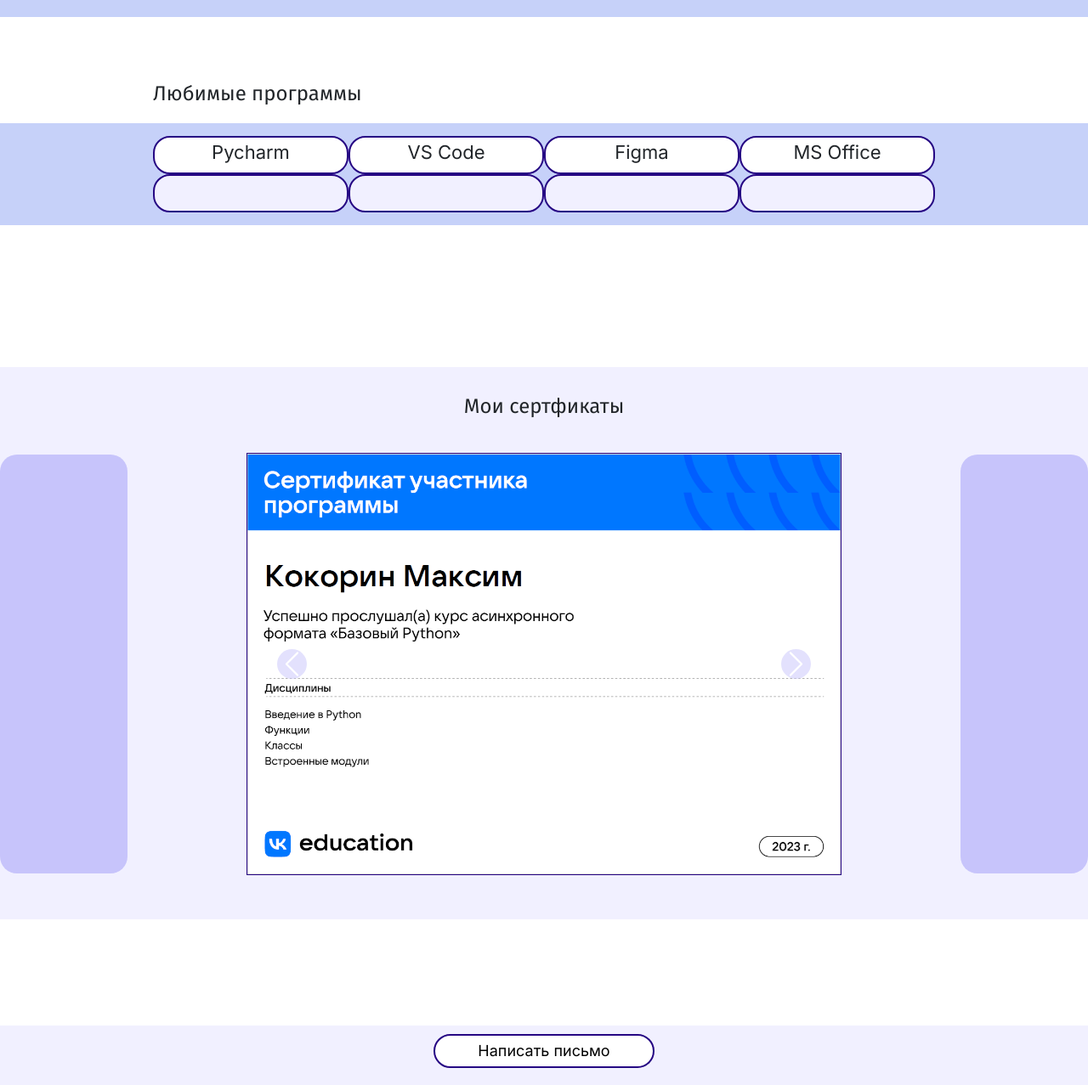
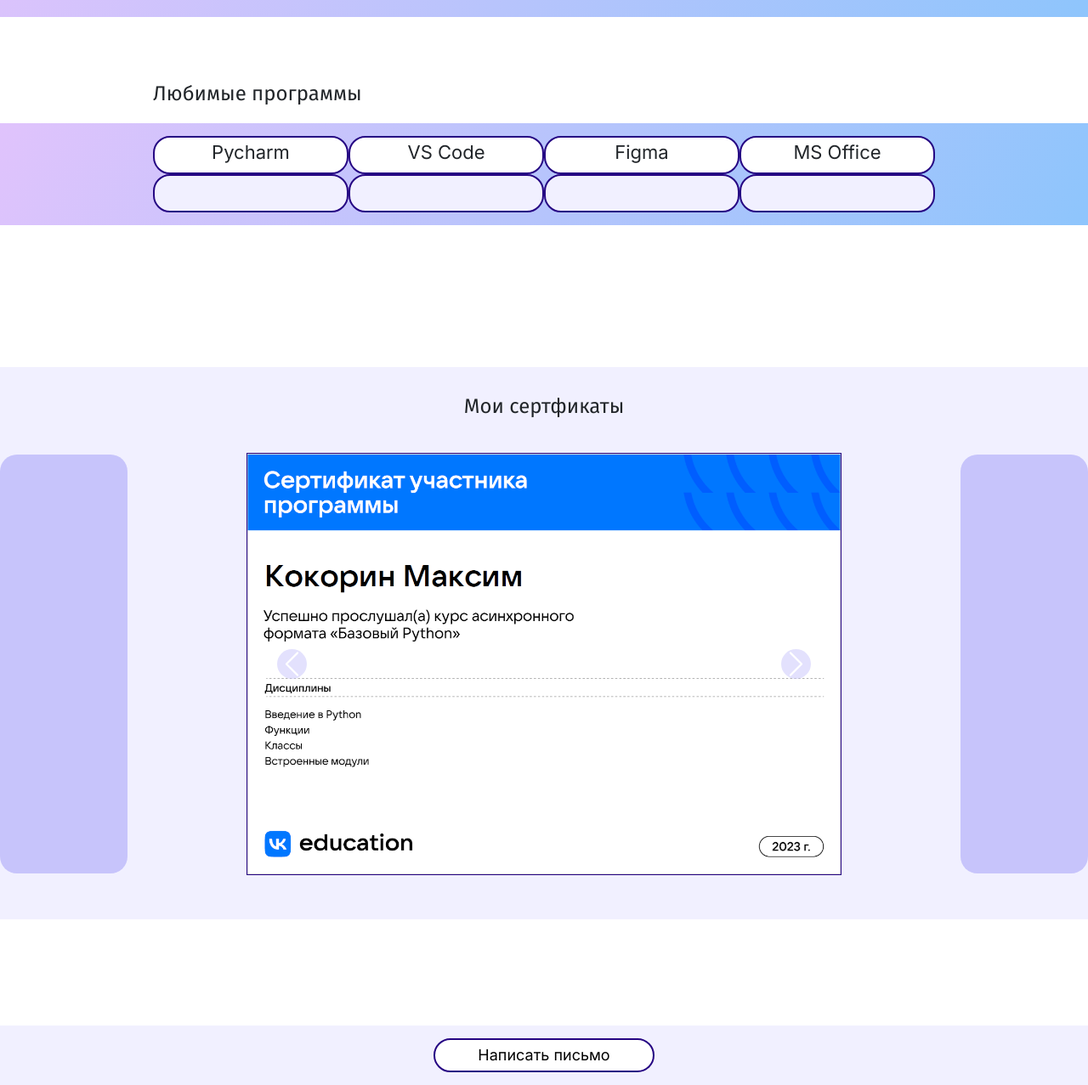
Before and after one commit to MaximKokorin/portfolio, a plain HTML site: page index.html in a window 1280 px wide. Shown: the part 1079-2356 px from the top of the page at 85% size. Drawn offline with nearby package versions, Linux system fonts and the light colour scheme.

Commit message:
updated the background and aligned the button

```diff
--- a/style.css
+++ b/style.css
@@ -113,7 +113,6 @@
     font-size: 24px;
     font-family: 'Inter';
     padding: 5px;
-    /* margin-bottom: 22px; */
 }
 
 .header-container-2-2 {
@@ -299,7 +298,7 @@
 
 .container_my_skills_main {
     height: 200px;
-    background-color: #C6D1F9;
+    background-image: linear-gradient(120deg, #e0c3fc 0%, #8ec5fc 100%);
     display: flex;
     flex-direction: column;
     justify-content: center;
@@ -307,7 +306,7 @@
 
 .container_my_programms_main {
     height: 140px;
-    background-color: #C6D1F9;
+    background-image: linear-gradient(120deg, #e0c3fc 0%, #8ec5fc 100%);
     display: flex;
     flex-direction: column;
     justify-content: center;
@@ -792,8 +791,8 @@
 }
 
 footer {
+    display: flex;
     height: 70px;
-    padding-top: 10px;
     background-color: #F1F0FF;
 }
 
@@ -803,8 +802,8 @@
     border: 2px solid #250483;
     width: 260px;
     height: 40px;
-    display: block;
-    margin: 0 auto;
+    display: flex;
+    margin: auto;
 }
 
 .email {
@@ -812,6 +811,7 @@
     font-size: 18px;
     color: #000;
     text-decoration: none;
+    margin: auto;
 }
 
 .button_email:hover {
```
